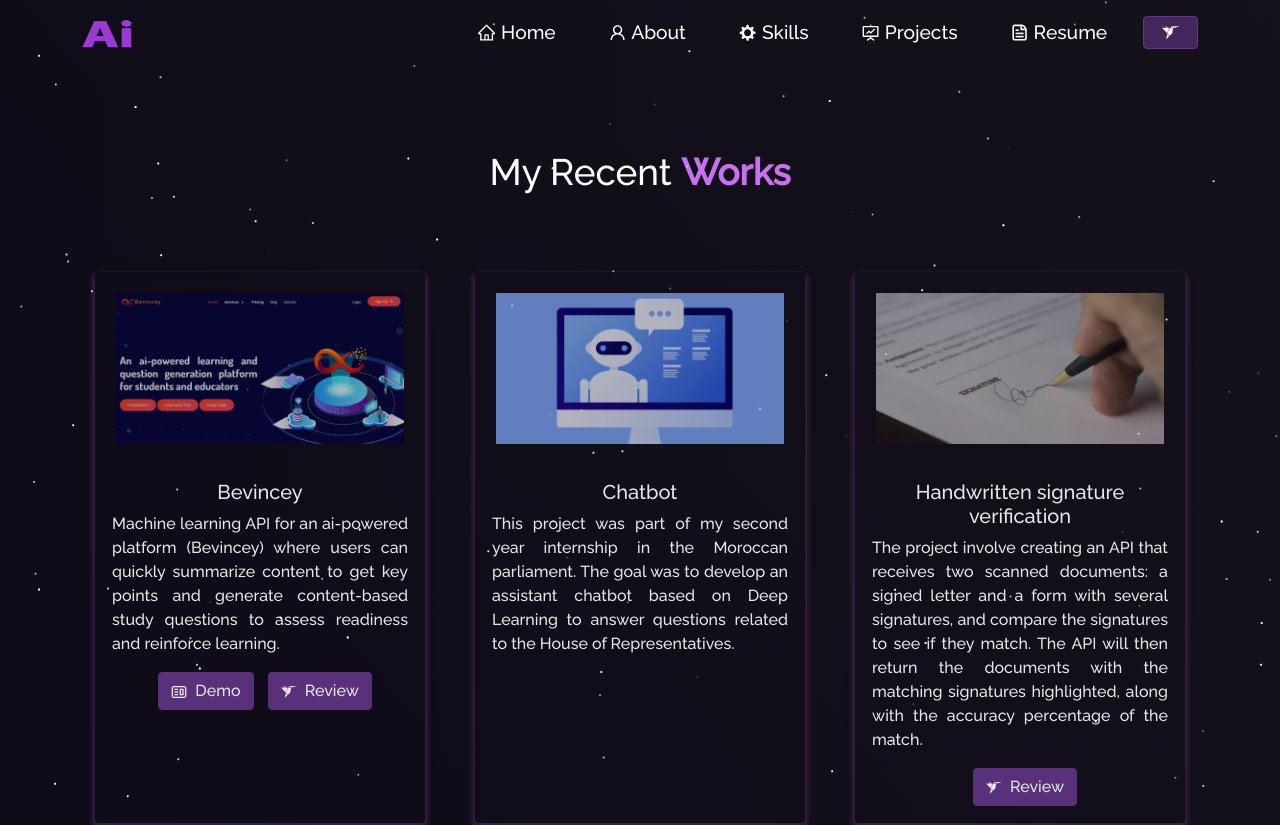
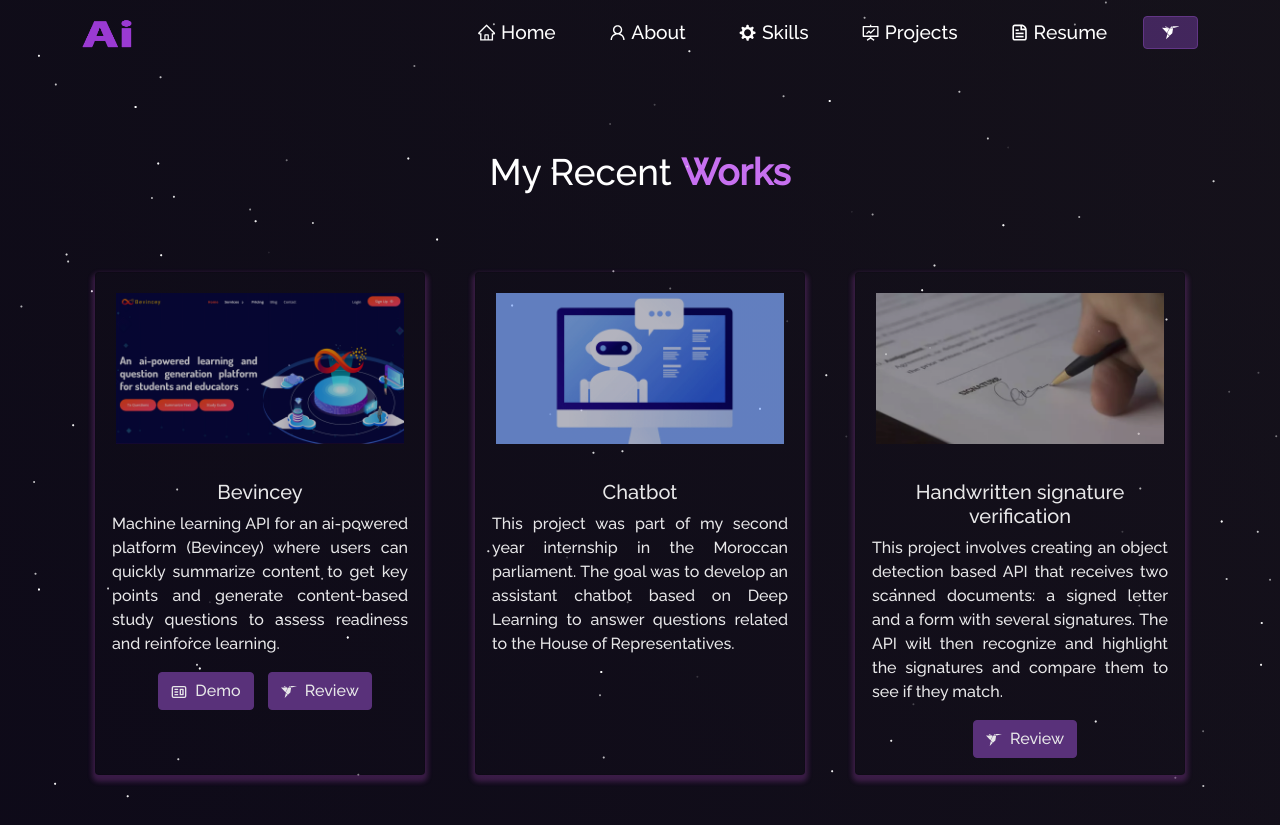
Before and after one commit to alami-oussama/portfolio, a React (Create React App) app: page /project in a window 1280 px wide. Shown: the top 825 px of the page. Built offline with nearby package versions, Linux system fonts and the light colour scheme.

Commit message:
update resume

```diff
--- a/src/components/Projects/Projects.js
+++ b/src/components/Projects/Projects.js
@@ -42,7 +42,7 @@ function Projects() {
               imgPath={signature}
               isBlog={false}
               title="Handwritten signature verification"
-              description="The project involve creating an API that receives two scanned documents: a signed letter and a form with several signatures, and compare the signatures to see if they match. The API will then return the documents with the matching signatures highlighted, along with the accuracy percentage of the match."
+              description="This project involves creating an object detection based API that receives two scanned documents: a signed letter and a form with several signatures. The API will then recognize and highlight the signatures and compare them to see if they match."
               freeLink="https://www.freelancer.com/projects/flutter/Build-image-recognition-app-identify"
             />
           </Col>
```
Also changed, not shown: 1 other file (tests, documents, lock files or other folders).
